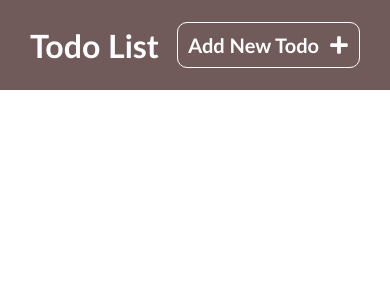
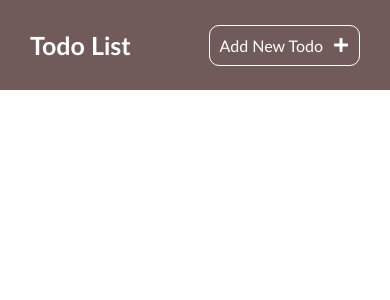
Before and after one commit to bug-hunte-r/todo-list, a Next.js app: page / in a window 390 px wide. Shown: the top 300 px of the page. Built offline with nearby package versions, Linux system fonts and the light colour scheme.

Commit message:
make responsive the navbar

```diff
--- a/src/app/page.js
+++ b/src/app/page.js
@@ -1,4 +1,5 @@
 import style from '../styles/todolist.css'
+import media from '../styles/media-TodoList.css'
 import { FaPlus } from "react-icons/fa";
 
 export default function Home() {
--- a/src/styles/media-TodoList.css
+++ b/src/styles/media-TodoList.css
@@ -0,0 +1,47 @@
+@media only screen and (max-width: 500px) {
+    .title-project {
+        font-size: 25px;
+    }
+
+    .btn-add-new-todo {
+        font-size: 16px;
+    }
+
+    .icon-add-todo {
+        font-size: 16px;
+    }
+}
+
+@media only screen and (max-width: 360px) {
+    .title-project {
+        font-size: 20px;
+    }
+
+    .btn-add-new-todo {
+        font-size: 14px;
+    }
+
+    .icon-add-todo {
+        font-size: 14px;
+    }
+}
+
+@media only screen and (min-width: 1400px) {
+    .title-project {
+        font-size: calc(2vw + 10px);
+    }
+
+    .btn-add-new-todo {
+        font-size: calc(1vw + 10px);
+    }
+
+    .icon-add-todo {
+        font-size: calc(1vw + 10px);
+    }
+}
+
+@media only screen and (min-width: 1650px) {
+    .navbar{
+        height: 130px;
+    }
+}
--- a/src/styles/todolist.css
+++ b/src/styles/todolist.css
@@ -26,6 +26,7 @@
     border-radius: 10px;
     padding: 10px;
     transition: 0.3s;
+    font-weight: 500;
 }
 
 .icon-add-todo{
```
